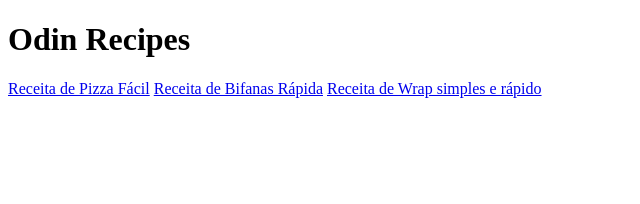
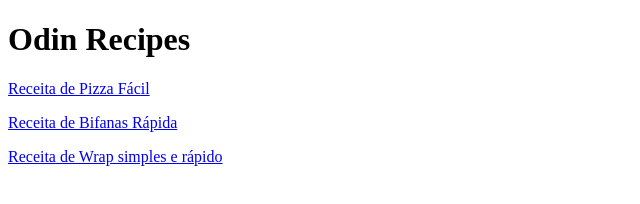
Before and after one commit to Rvanituh/odin-recipes, a plain HTML site: page index.html in a window 1280 px wide. Shown: the whole page, without its empty margins (0-640 px from the left). Drawn offline with Linux system fonts and the light colour scheme.

Commit message:
Coloquei parágrafos nas receitas da homepage

```diff
--- a/index.html
+++ b/index.html
@@ -8,8 +8,8 @@
 <body>
     <h1>Odin Recipes</h1>
 
-    <a href="recipes/pizza.html">Receita de Pizza Fácil</a>
-    <a href="recipes/bifanas.html">Receita de Bifanas Rápida</a>
-    <a href="recipes/wrap.html">Receita de Wrap simples e rápido</a>
+    <p><a href="recipes/pizza.html">Receita de Pizza Fácil</a></p>
+    <p><a href="recipes/bifanas.html">Receita de Bifanas Rápida</a></p>
+    <p><a href="recipes/wrap.html">Receita de Wrap simples e rápido</a></p>
 </body>
 </html>
```
